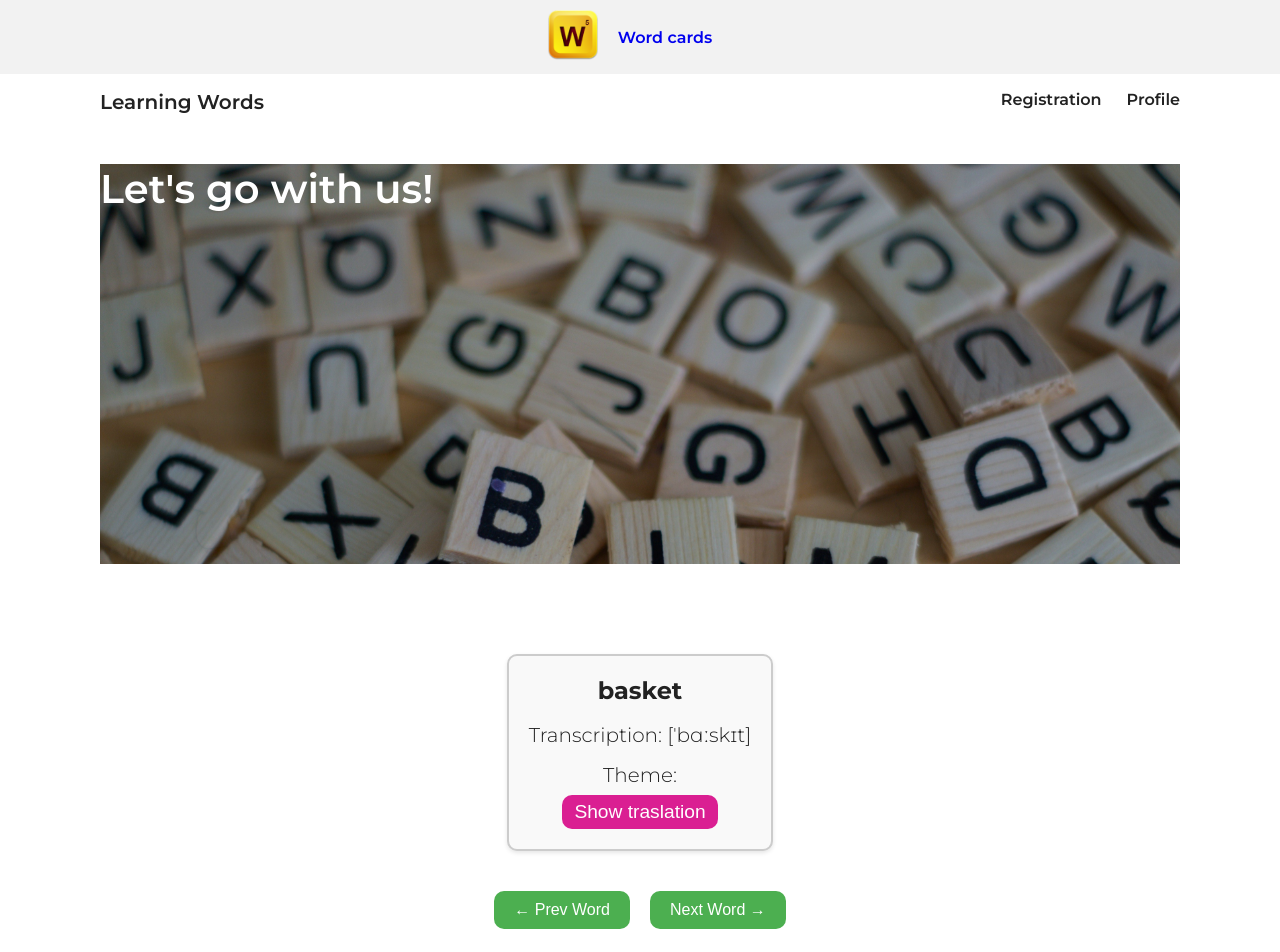
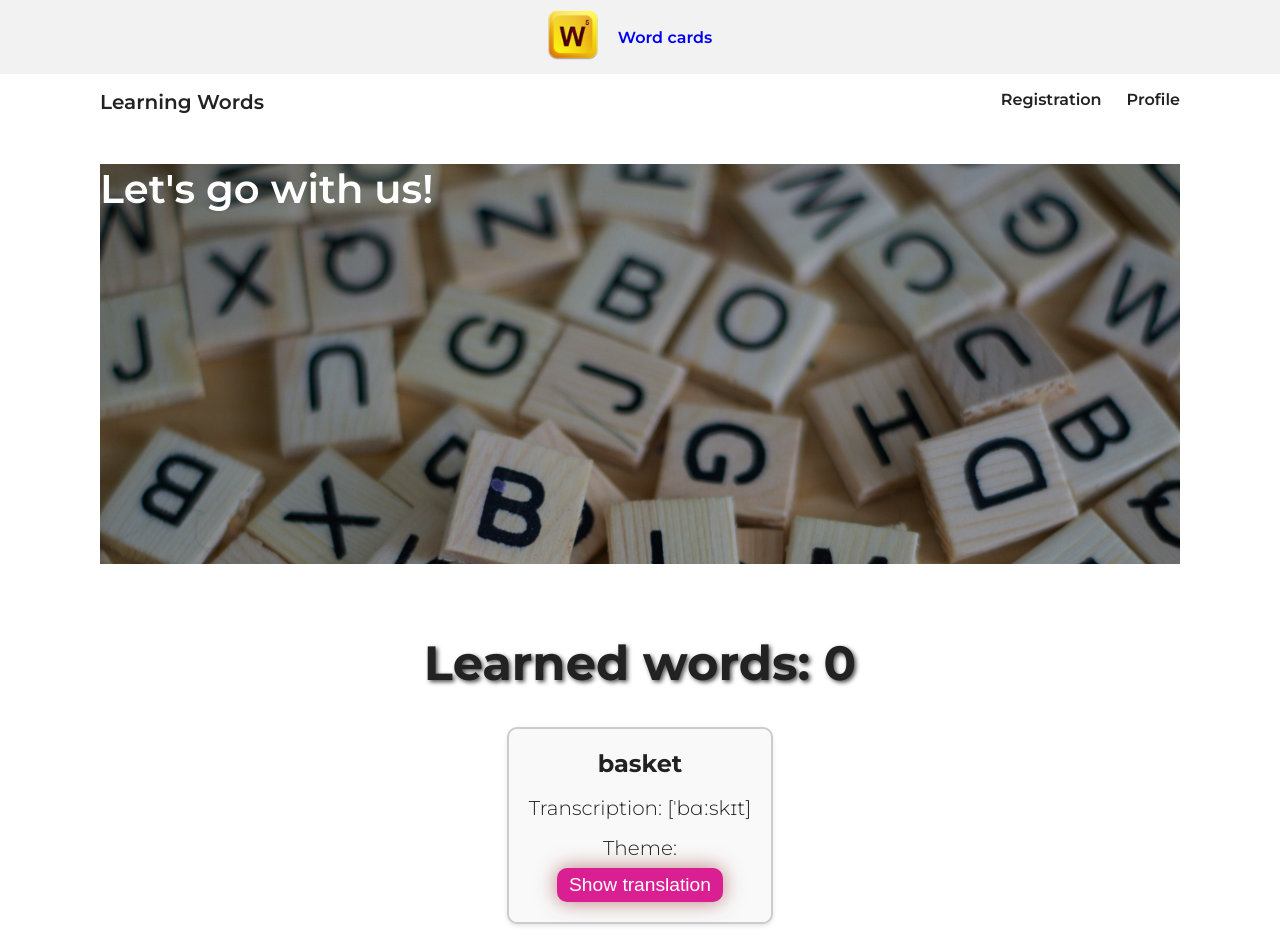
Before and after one commit to NadinKonst/ForeignWordsApp1, a React (Vite) app: page /slider in a window 1280 px wide. Shown: the top 952 px of the page. Built offline with nearby package versions, Linux system fonts and the light colour scheme; the HTML template or start-up script is replaced by a standard one.

Commit message:
add focus and counter

```diff
--- a/package.json
+++ b/package.json
@@ -12,7 +12,7 @@
   "dependencies": {
     "react": "^18.2.0",
     "react-dom": "^18.2.0",
-    "react-router-dom": "^6.24.1",
+    "react-router-dom": "^6.25.1",
     "sass": "^1.77.6"
   },
   "devDependencies": {
--- a/src/сomponents/WordCard/WordCard.jsx
+++ b/src/сomponents/WordCard/WordCard.jsx
@@ -1,15 +1,24 @@
 import "./WordCard.scss";
-import { useState, useEffect } from "react";
+import { useState, useEffect, useRef, forwardRef } from "react";
 
-export default function WordCard({id, word, transcription, translation, theme }) {
+const WordCard = forwardRef(
+  ({ id, word, transcription, translation, theme, onWordLearned }, ref) => {
     const [showTranslation, setShowTranslation] = useState(false);
+    const buttonRef = useRef();
 
     useEffect(() => {
-    setShowTranslation(false); // Обнуляем показ перевода при каждом изменении id слова
-  }, [id]); // Зависимость от изменения id слова
+      setShowTranslation(false);
+    }, [id]);
+
+    useEffect(() => {
+      if (!showTranslation && buttonRef.current) {
+        buttonRef.current.focus();
+      }
+    }, [showTranslation]);
 
     const handleShowTranslation = () => {
       setShowTranslation(true);
+      onWordLearned();
     };
 
     return (
@@ -21,8 +30,13 @@ export default function WordCard({id, word, transcription, translation, theme })
         {showTranslation ? (
           <div className="word-translation">Translation: {translation}</div>
         ) : (
-        <button onClick={handleShowTranslation}>Show traslation</button>
+          <button ref={buttonRef} onClick={handleShowTranslation}>
+            Show translation
+          </button>
         )}
       </div>
     );
   }
+);
+
+export default WordCard;
--- a/src/сomponents/WordCard/WordCard.scss
+++ b/src/сomponents/WordCard/WordCard.scss
@@ -9,9 +9,9 @@
   margin-bottom: 20px;
   margin-top: 20px;
 
-.id {
-  display: none;
-}
+  .id {
+    display: none;
+  }
 
   .word-title {
     font-size: 24px;
@@ -32,13 +32,19 @@
     border: none;
     padding: 6px 12px;
     border-radius: 10px;
+    transition: background-color 0.3s ease, box-shadow 0.3s ease; /* Плавные переходы */
 
     &:hover {
-      background-color: #e782d6;
+      background-color: #e267ce;
     }
 
     &:active {
       background-color: #1c638d;
     }
+
+    &:focus {
+      outline: none;
+      box-shadow: 0 0 20px rgba(128, 0, 6, 0.5);
+    }
   }
 }
--- a/src/сomponents/WordCardSlider/WordCardSlider.jsx
+++ b/src/сomponents/WordCardSlider/WordCardSlider.jsx
@@ -1,13 +1,14 @@
-import React, { useState, use } from "react";
+import React, { useState, useRef } from "react";
 import WordCard from "../WordCard/WordCard";
 import "./WordCardSlider.scss";
 
 export default function WordCardSlider({ words }) {
   const [currentWordIndex, setCurrentWordIndex] = useState(0);
 
+  const [learnedWordsCount, setLearnedWordsCount] = useState(0);
+
   const handleNextWord = () => {
     setCurrentWordIndex((prevIndex) => {
-      // если текущий индекс меньше длины массива - 1, то увеличиваем индекс на 1, иначе возвращаем 0
       if (prevIndex < words.length - 1) {
         return prevIndex + 1;
       } else {
@@ -18,7 +19,6 @@ export default function WordCardSlider({ words }) {
 
   const handlePrevWord = () => {
     setCurrentWordIndex((prevIndex) => {
-      // если текущий индекс больше 0, то уменьшаем индекс на 1, иначе возвращаем длину массива - 1
       if (prevIndex > 0) {
         return prevIndex - 1;
       } else {
@@ -27,18 +27,22 @@ export default function WordCardSlider({ words }) {
     });
   };
 
-  // получаем текущее слово на основе текущего индекса и прописываем сценарий на случай отсутствия данных
+  const handleWordLearned = () => {
+    setLearnedWordsCount((prevCount) => prevCount + 1);
+  };
+
   const currentWord = words ? words[currentWordIndex] : "oops, no data";
-
 
   return (
     <div className="word-card-slider">
+      <h1>Learned words: {learnedWordsCount}</h1>
       <WordCard
-        id ={currentWord.id}
+        id={currentWord.id}
         word={currentWord.english}
         transcription={currentWord.transcription}
         translation={currentWord.russian}
         theme={currentWord.tags}
+        onWordLearned={handleWordLearned}
       />
       <div className="navigation-buttons">
         <button onClick={handlePrevWord}>← Prev Word</button>
--- a/src/сomponents/WordList/WordList.jsx
+++ b/src/сomponents/WordList/WordList.jsx
@@ -3,10 +3,11 @@ import { useState } from "react";
 
 export default function WordList({ words }) {
   const [editMode, setEditMode] = useState(false);
+
   const [editedWords, setEditedWords] = useState(
     words.map((word) => ({ ...word }))
-  ); // Состояние для хранения измененных значений
-  const [editedIndex, setEditedIndex] = useState(null); // Состояние для хранения индекса редактируемого слова
+  );
+  const [editedIndex, setEditedIndex] = useState(null);
 
   const handleEditWord = (index) => {
     setEditedIndex(index);
@@ -15,7 +16,7 @@ export default function WordList({ words }) {
 
   const handleCancel = () => {
     setEditMode(false);
-    setEditedWords(words.map((word) => ({ ...word }))); // Возвращаем поля к изначальным значениям
+    setEditedWords(words.map((word) => ({ ...word })));
     setEditedIndex(null);
   };
 
@@ -29,8 +30,6 @@ export default function WordList({ words }) {
   };
 
   const handleSave = () => {
-    // Обработка сохранения изменений
-    console.log("Сохранение изменений", editedWords);
     setEditMode(false);
     setEditedIndex(null);
   };
```
Also changed, not shown: 1 other file (tests, documents, lock files or other folders). Lines whose indentation alone changed are shown as unchanged.
